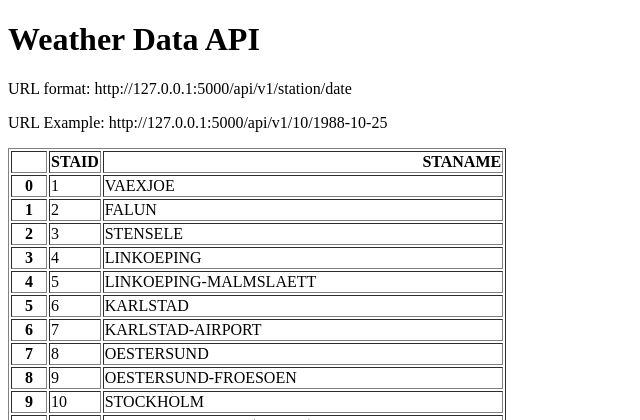
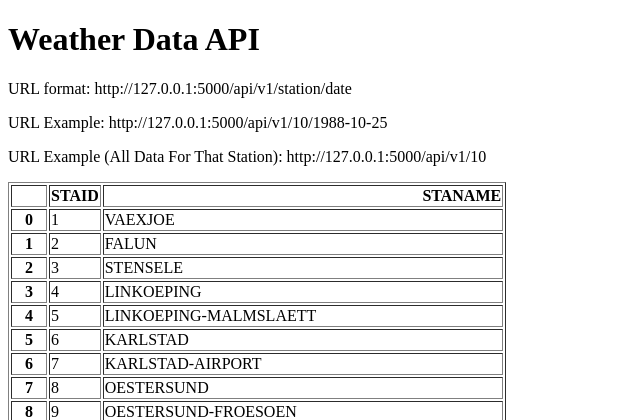
Before and after one commit to s3nt1n3lz21/pythonMegaCourseHistoricalWeatherAPI, a Flask app: page / in a window 1280 px wide. Shown: the top 420 px of the page, without its empty margins (0-640 px from the left). Run offline with Flask 3, Linux system fonts and the light colour scheme.

Commit message:
Created an API to get all weather data from a particular weather station

```diff
--- a/main.py
+++ b/main.py
@@ -23,5 +23,12 @@ def about(station, date):
         "temperature": temperature
     }
 
+@app.route("/api/v1/<station>")
+def all_data(station):
+    filename = "data_small/TG_STAID" + str(station).zfill(6) + ".txt"
+    df = pd.read_csv(filename, skiprows=20, parse_dates=["    DATE"])
+    result = df.to_dict(orient="records")
+    return result
+
 if __name__ == '__main__':
     app.run(debug=True)
--- a/templates/home.html
+++ b/templates/home.html
@@ -8,6 +8,7 @@
 <h1>Weather Data API</h1>
 <p>URL format: http://127.0.0.1:5000/api/v1/station/date</p>
 <p>URL Example: http://127.0.0.1:5000/api/v1/10/1988-10-25</p>
+<p>URL Example (All Data For That Station): http://127.0.0.1:5000/api/v1/10</p>
 {{ data | safe }}
 </body>
 </html>
```
